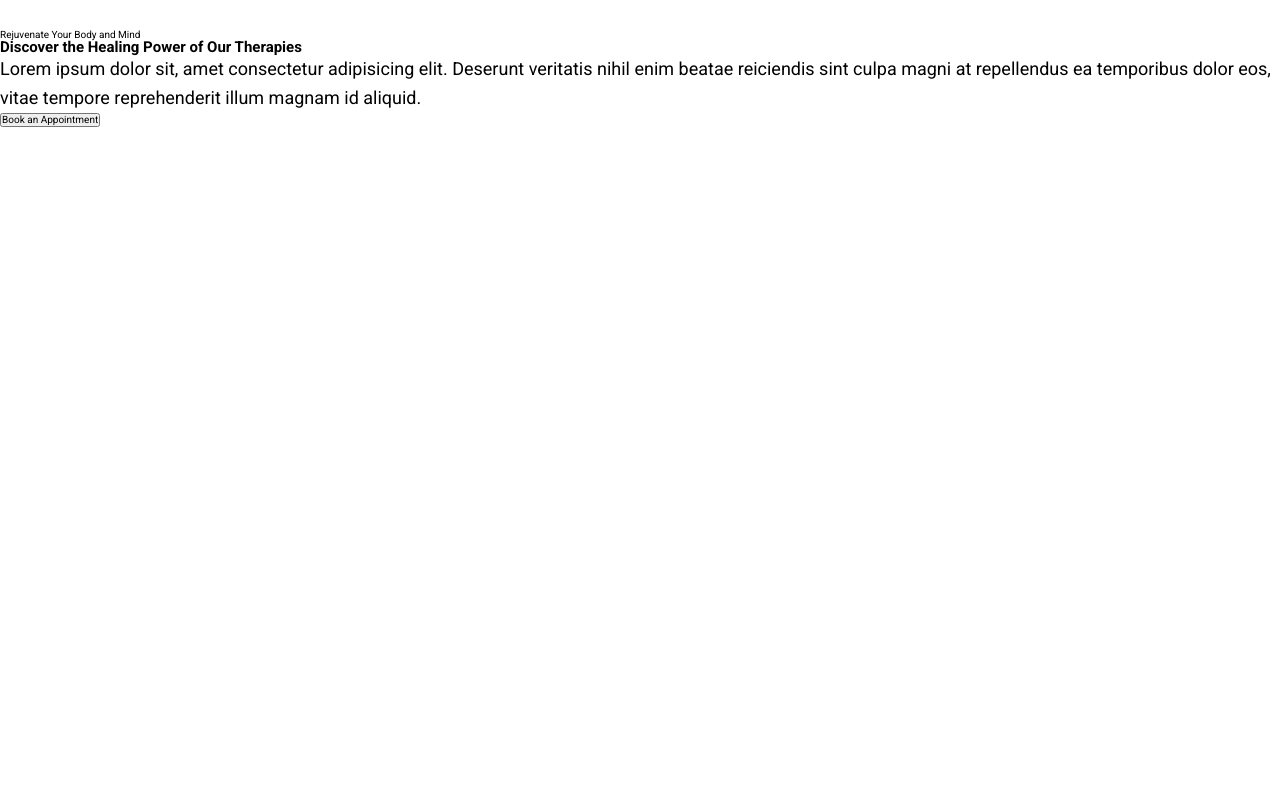
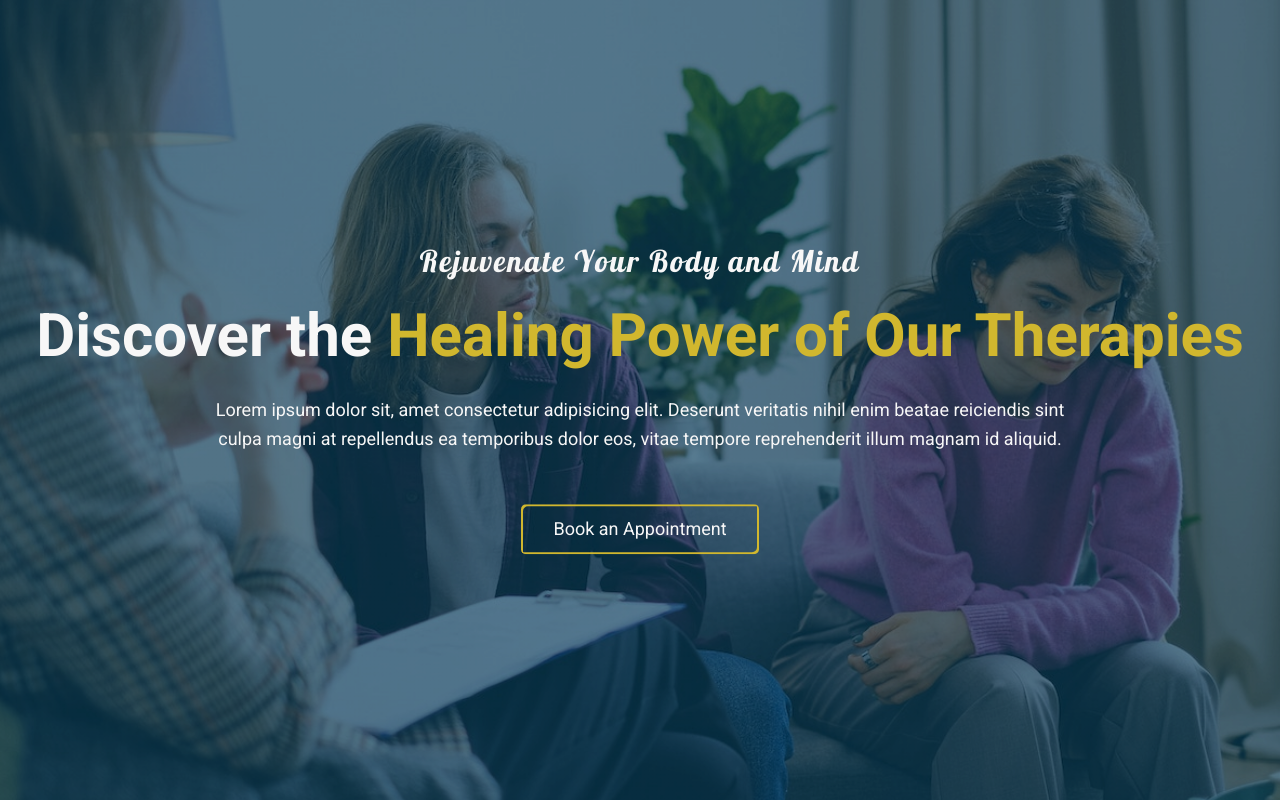
Before and after one commit to MohitAlphonsus/helping-hands, a plain HTML site: page index.html in a window 1280 px wide. Drawn offline with Linux system fonts and the light colour scheme.

Commit message:
hero section styled

```diff
--- a/styles/main.css
+++ b/styles/main.css
@@ -4,7 +4,7 @@
   --color-secondary: #4CAF50;
 
   --color-aceent-1: #888888;
-  --color-aceent-2: #FFD700;
+  --color-aceent-2: #d1b72e;
 
   --color-white: #f7f7f7;
   --color-dark: #333;
@@ -50,46 +50,103 @@ p {
   line-height: 1.6;
 }
 
+/* UTILITY */
+.text-primary {
+  color: var(--color-aceent-2);
+}
+
+.btn {
+  font-size: 1.8rem;
+  border: none;
+  background: none;
+  padding: 1.6rem 3.2rem;
+  color: var(--color-white);
+  cursor: pointer;
+  transition: all .2s ease-in;
+  border-radius: 5px;
+}
+
+.btn--outline {
+  box-shadow: inset 2px 2px 0 var(--color-aceent-2), inset -2px -2px 0 var(--color-aceent-2);
+}
+
+.btn--outline:hover {
+  background-color: var(--color-aceent-2);
+}
+
+.mg-tp-sm {
+  margin-top: 2rem;
+}
+
 /* HEADER */
-.header {
+.section-hero {
   height: 100vh;
   overflow: hidden;
   position: relative;
 }
 
-.header::after {
+.section-hero::after {
   content: '';
   position: absolute;
   top: 0;
   left: 0;
   width: 100%;
   height: 100%;
-  background: linear-gradient(to right bottom, rgba(0, 0, 0, .7), rgba(0, 0, 0, .7));
+  background: linear-gradient(to right bottom, rgba(0, 119, 182, .3), rgba(0, 119, 182, .3));
 }
 
-.header__img {
+.section-hero__img {
   position: absolute;
   height: 100%;
   width: 100%;
-  background-repeat: no-repeat;
-  background-position: center center;
-  background-size: cover;
   opacity: 0;
   animation: animate 20s infinite forwards;
+  filter: brightness(50%);
 }
 
-.header__img--1 {
-  background: url(/assets/imgs/hero-bg-1.jpg);
+.section-hero__img--1 {
+  background: url(/assets/imgs/hero-bg-1.jpg) no-repeat center center/cover;
 }
 
-.header__img--2 {
-  background: url(/assets/imgs/hero-bg-2.jpg);
+.section-hero__img--2 {
+  background: url(/assets/imgs/hero-bg-2.jpg) no-repeat center center/cover;
   animation-delay: 5s;
 }
 
-.header__img--3 {
-  background: url(/assets/imgs/hero-bg-3.jpg);
+.section-hero__img--3 {
+  background: url(/assets/imgs/hero-bg-3.jpg) no-repeat center center/cover;
   animation-delay: 10s;
+}
+
+.text-box {
+  position: absolute;
+  top: 50%;
+  left: 50%;
+  transform: translate(-50%, -50%);
+  width: 100%;
+  z-index: 999;
+  color: var(--color-white);
+  text-align: center;
+
+  display: flex;
+  flex-direction: column;
+  align-items: center;
+  gap: 3rem;
+}
+
+.text-box .subtitle {
+  font-family: 'Lobster', cursive;
+  font-size: 3rem;
+  letter-spacing: 2px;
+}
+
+
+.text-box h1 {
+  font-size: 6rem;
+}
+
+.text-box p {
+  width: calc(100% - 30%);
 }
 
 
```
